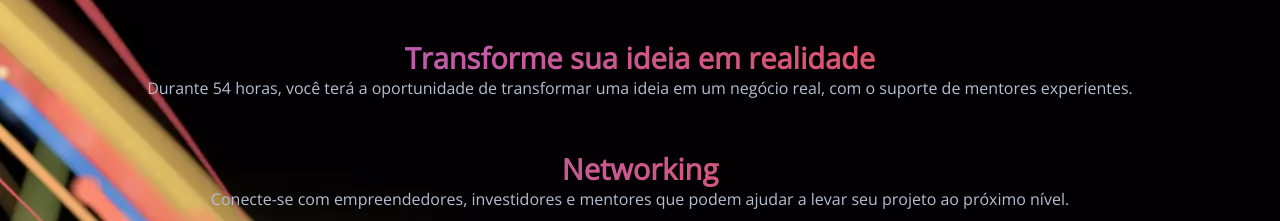
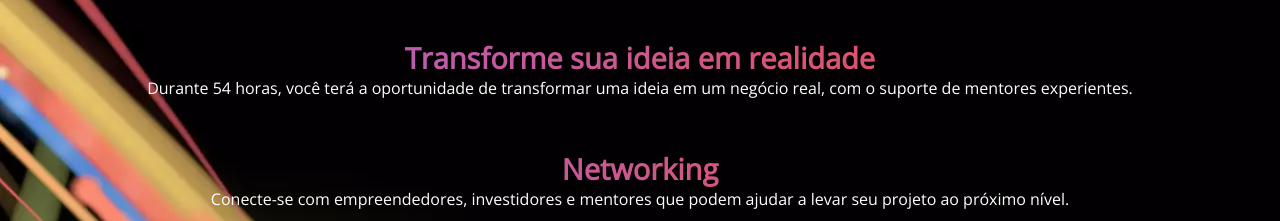
Before and after one commit to swjoinville/swjoinville.github.io, a plain HTML site: page index.html in a window 1280 px wide. Shown: the part 731-952 px from the top of the page. Drawn offline with nearby package versions, Linux system fonts and the light colour scheme.

Commit message:
Ajustado cor

```diff
--- a/asset/style.css
+++ b/asset/style.css
@@ -243,7 +243,7 @@ section.attends h4 {
     font-size: 29px;
 }
 section.attends p {
-    color: #B5BFD2;
+    color: #ffffff;
     margin-bottom: 50px;
 }
 section.content-small {
```
